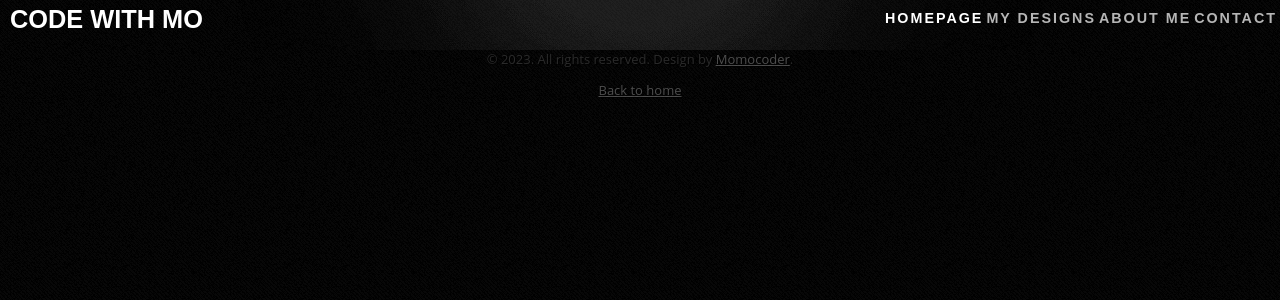
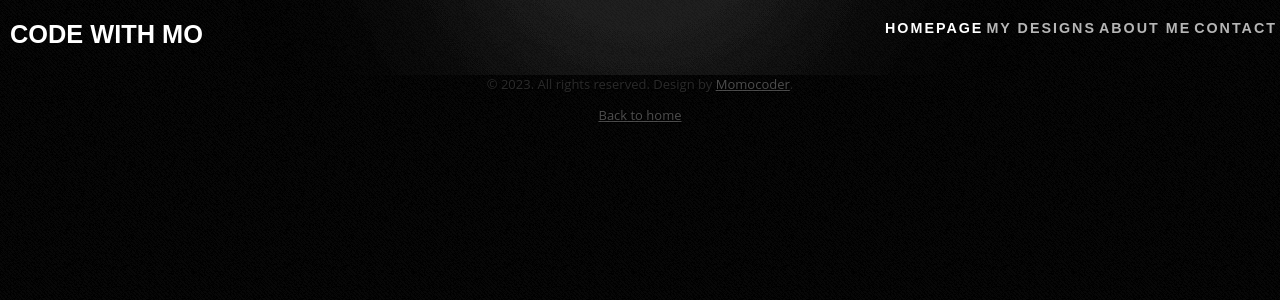
Before and after one commit to momocoder14/Simple-portfolio, a PHP site: page /about.html in a window 1280 px wide. Shown: the top 300 px of the page. Run offline with PHP 8.4, Linux system fonts and the light colour scheme.

Commit message:
Updating header and footer

```diff
--- a/style.css
+++ b/style.css
@@ -33,9 +33,8 @@ hr {
 
 /** HEADER */
 #header{
-	overflow: hidden;
 	width:100%;
-	height: 50px;
+	height: 75px;
 	background: url(images/gradient-bg.png) no-repeat center top;
 }
 
@@ -44,7 +43,7 @@ hr {
 #title {
 	float: left;
 	height: 50px;
-	margin-top: 5px;
+	margin-top: 20px;
 	margin-left: 10px;;
 
 }
@@ -73,7 +72,7 @@ hr {
 
 #menu ul {
 	float: right;
-	margin-top:10px;
+	margin-top:20px;
 	height: 50px;
 	list-style: none;
 	line-height: normal;
```
